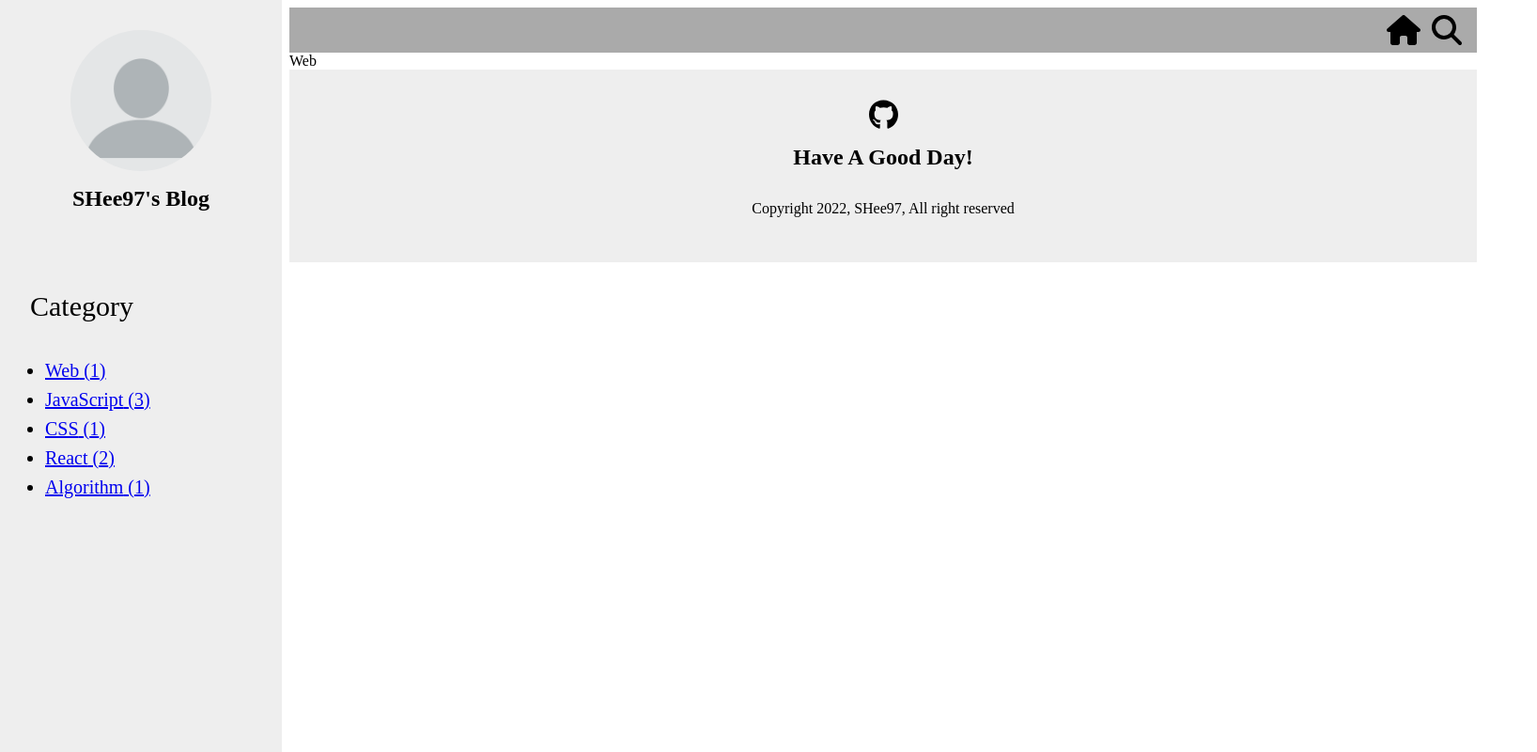
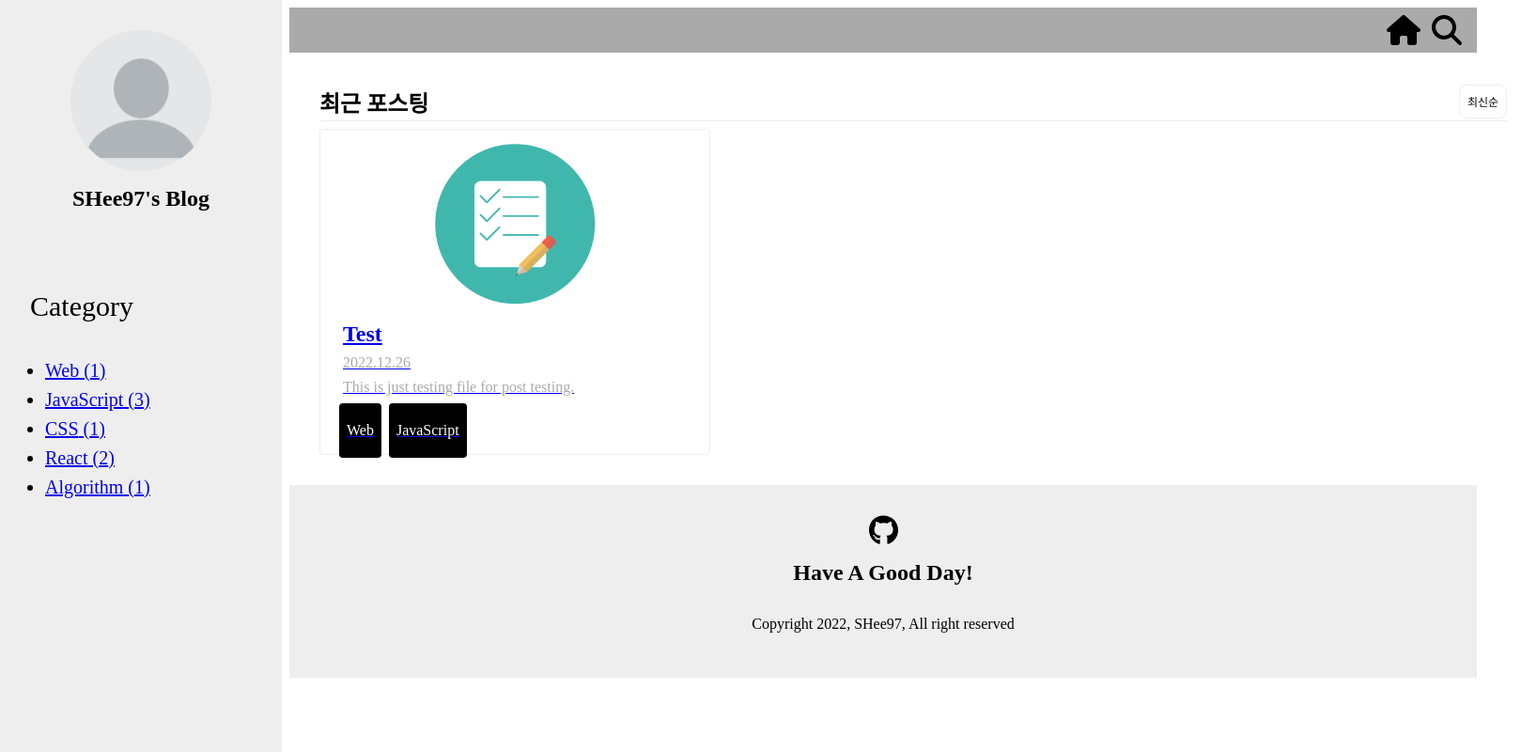
Before and after one commit to SHee97/Blog, a Gatsby site: page /category/Web in a window 1280 px wide. Shown: the whole page at 94% size, 1636 px wide, since content can reach past the window. Built offline with nearby package versions, Linux system fonts and the light colour scheme; Gatsby itself is replaced by a stand-in of ours.

Commit message:
Feat: Add filter function paremeter to PostList

```diff
--- a/src/components/Post/PostList/index.jsx
+++ b/src/components/Post/PostList/index.jsx
@@ -1,10 +1,11 @@
+import { useMemo } from 'react';
 import { useStaticQuery, graphql } from 'gatsby';
 
 import PostItem from './PostItem';
 
 import * as styles from './postList.module.scss';
 
-const PostList = ({ count }) => {
+const PostList = ({ count, filter }) => {
   const {
     allMarkdownRemark: { edges },
   } = useStaticQuery(graphql`
@@ -32,17 +33,21 @@ const PostList = ({ count }) => {
     }
   `);
 
+  const filteredPostList = useMemo(() => {
+    const filteredList = filter ? edges.filter(filter) : edges;
+
+    console.log(filter);
+
+    return filteredList.slice(0, count).map((post) => <PostItem post={post} />);
+  }, [edges]);
+
   return (
     <section className={styles.postListWrapper}>
       <div className={styles.header}>
         <h2>최근 포스팅</h2>
         <div className={styles.dropdown}>최신순</div>
       </div>
-      <div className={styles.postList}>
-        {edges.slice(0, count).map((post) => (
-          <PostItem post={post} />
-        ))}
-      </div>
+      <div className={styles.postList}>{filteredPostList}</div>
     </section>
   );
 };
--- a/src/templates/CategoryTemplate/index.jsx
+++ b/src/templates/CategoryTemplate/index.jsx
@@ -1,7 +1,28 @@
 import PageTemplate from '../PageTemplate';
+import ContentTemplate from '../ContentTemplate';
+import PostList from 'components/Post/PostList';
 
 const CategoryTemplate = ({ pageContext: { category } }) => {
-  return <PageTemplate>{category}</PageTemplate>;
+  console.log(category);
+  const filterPostListByCategory = (post) => {
+    const {
+      node: {
+        frontmatter: { categories },
+      },
+    } = post;
+
+    return categories.includes(category);
+  };
+
+  return (
+    <main>
+      <PageTemplate>
+        <ContentTemplate>
+          <PostList filter={filterPostListByCategory} />
+        </ContentTemplate>
+      </PageTemplate>
+    </main>
+  );
 };
 
 export default CategoryTemplate;
```
